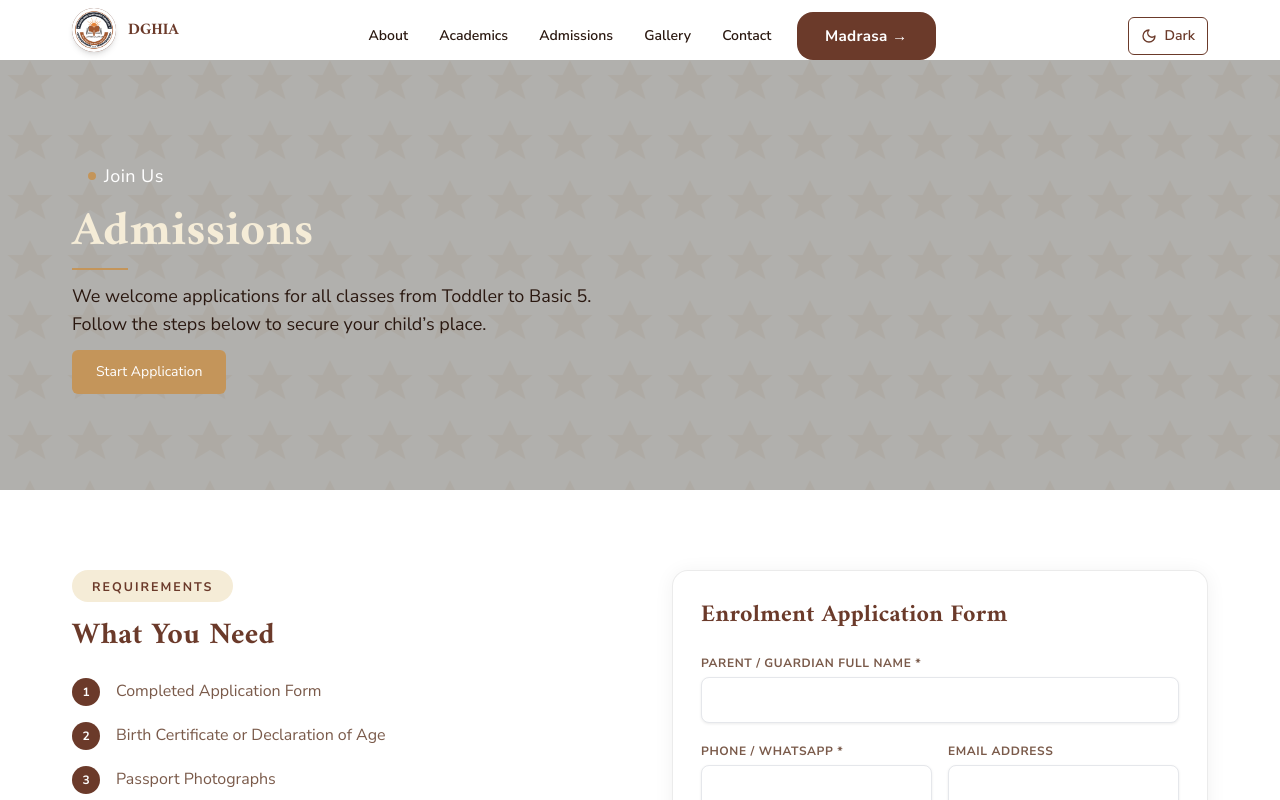
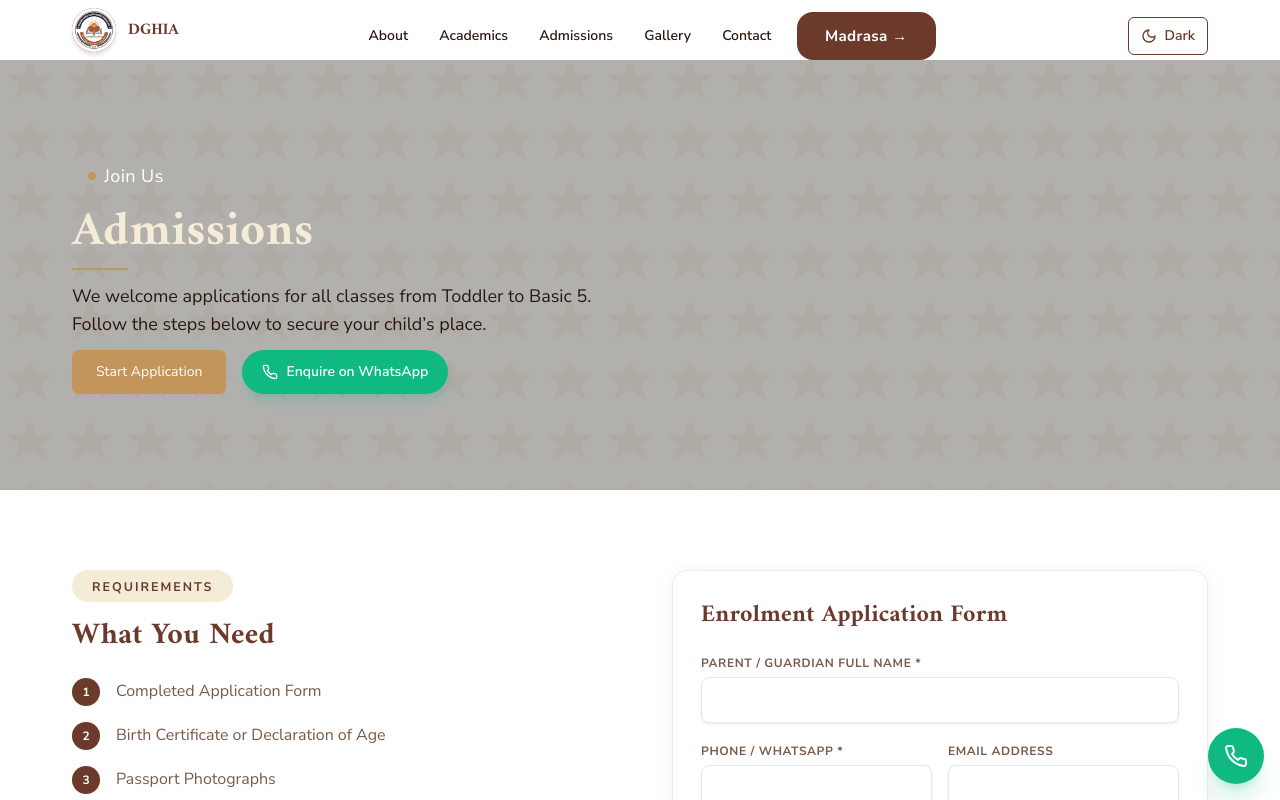
Before and after one commit to Muwatta/dgh-academy, a Next.js app: page /admissions in a window 1280 px wide. Shown: the top 800 px of the page. Built offline with nearby package versions, Linux system fonts and the light colour scheme.

Commit message:
Add WhatsApp button and update admissions page & layout

```diff
--- a/src/app/admissions/page.tsx
+++ b/src/app/admissions/page.tsx
@@ -1,7 +1,7 @@
 import type { Metadata } from "next";
 import SchoolNavbar from "@/components/school/SchoolNavbar";
 import SchoolFooter from "@/components/school/SchoolFooter";
-import { ArrowRight } from "lucide-react";
+import { ArrowRight, Phone } from "lucide-react";
 import { admissionRequirements, entryClasses, schoolInfo } from "@/data/school";
 
 export const metadata: Metadata = {
@@ -11,6 +11,8 @@
 };
 
 export default function AdmissionsPage() {
+  const whatsappUrl = `https://wa.me/${schoolInfo.phone.replace(/^0/, "234")}`;
+
   return (
     <>
       <SchoolNavbar />
@@ -41,10 +43,19 @@
             </p>
 
             {/* Optional CTA */}
-            <div className="mt-8">
+            <div className="mt-8 flex flex-col sm:flex-row sm:items-center sm:gap-4">
               <button className="px-6 py-3 bg-[var(--school-accent)] text-white rounded-md text-sm font-medium hover:opacity-90 transition">
                 Start Application
               </button>
+              <a
+                href={whatsappUrl}
+                target="_blank"
+                rel="noreferrer"
+                className="inline-flex items-center justify-center gap-2 rounded-full bg-emerald-500 px-5 py-3 text-sm font-semibold text-white shadow-lg shadow-emerald-500/20 hover:bg-emerald-400 transition mt-4 sm:mt-0"
+              >
+                <Phone size={16} />
+                Enquire on WhatsApp
+              </a>
             </div>
           </div>
         </section>
--- a/src/app/layout.tsx
+++ b/src/app/layout.tsx
@@ -1,6 +1,7 @@
 import type { Metadata } from "next";
 import { Amiri, Nunito_Sans } from "next/font/google";
 import { Analytics } from "@vercel/analytics/next";
+import WhatsAppButton from "@/components/WhatsAppButton";
 import "./globals.css";
 
 const amiri = Amiri({
@@ -46,9 +47,7 @@
     title: "Dr. Gambo Hamza Islamic Academy | DGHIA Jos",
     description:
       "A distinguished Academy where pupils excel academically, morally and spiritually — Gangare, Jos, Nigeria.",
-    images: [
-      { url: "/og-image.jpg", width: 1200, height: 630, alt: "DGHIA" },
-    ],
+    images: [{ url: "/og-image.jpg", width: 1200, height: 630, alt: "DGHIA" }],
   },
   twitter: {
     card: "summary_large_image",
@@ -86,6 +85,7 @@
     >
       <body className="font-nunito antialiased">
         {children}
+        <WhatsAppButton />
         <Analytics />
       </body>
     </html>
--- /dev/null
+++ b/src/components/WhatsAppButton.tsx
@@ -0,0 +1,20 @@
+"use client";
+
+import { Phone } from "lucide-react";
+import { schoolInfo } from "@/data/school";
+
+export default function WhatsAppButton() {
+  const whatsappUrl = `https://wa.me/${schoolInfo.phone.replace(/^0/, "234")}`;
+
+  return (
+    <a
+      href={whatsappUrl}
+      target="_blank"
+      rel="noreferrer"
+      aria-label="Chat with us on WhatsApp"
+      className="fixed bottom-4 right-4 z-50 inline-flex h-14 w-14 items-center justify-center rounded-full bg-emerald-500 text-white shadow-xl shadow-emerald-500/20 transition hover:bg-emerald-400 focus:outline-none focus:ring-2 focus:ring-emerald-300 focus:ring-offset-2 focus:ring-offset-transparent"
+    >
+      <Phone size={24} />
+    </a>
+  );
+}
```
